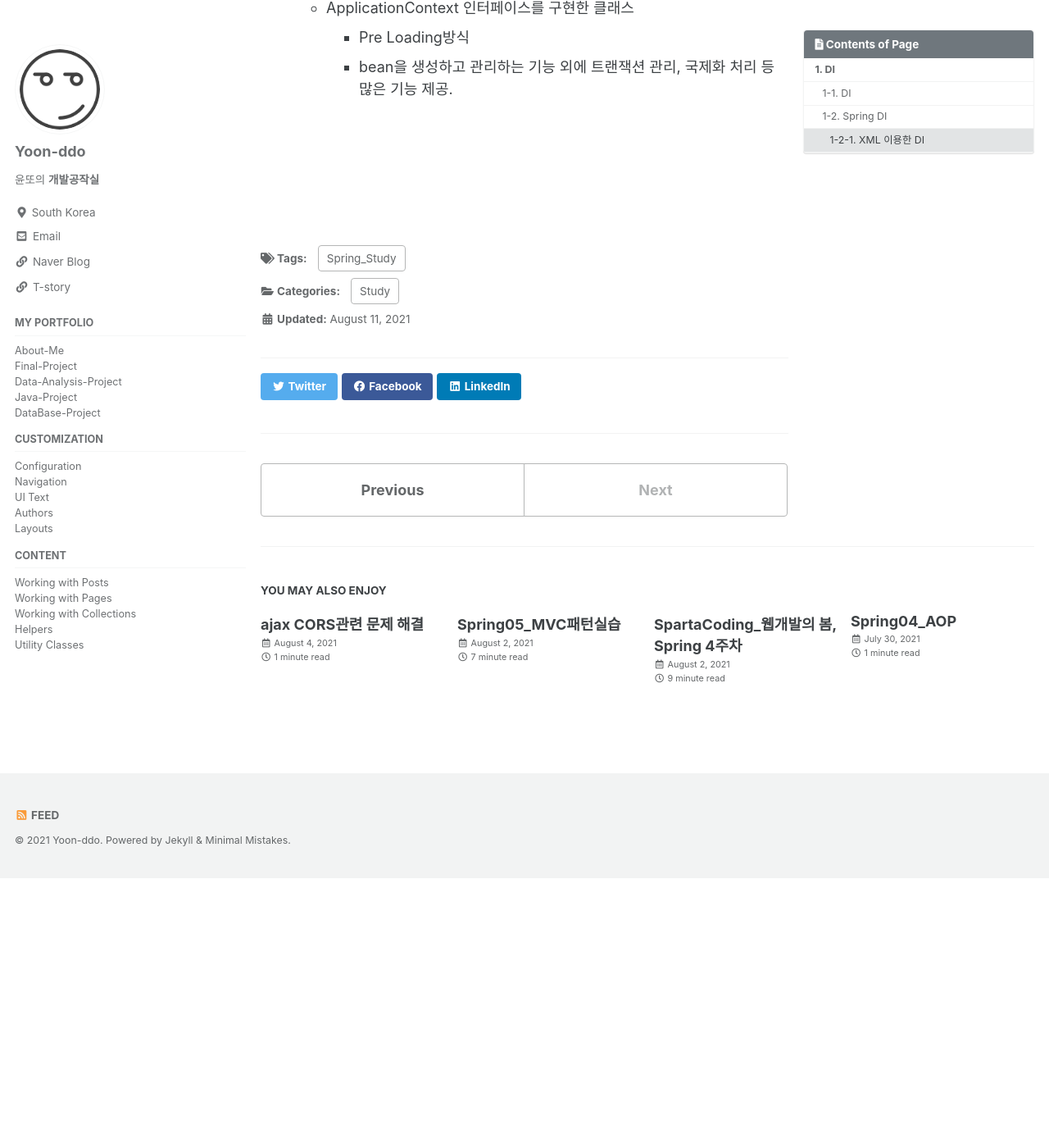
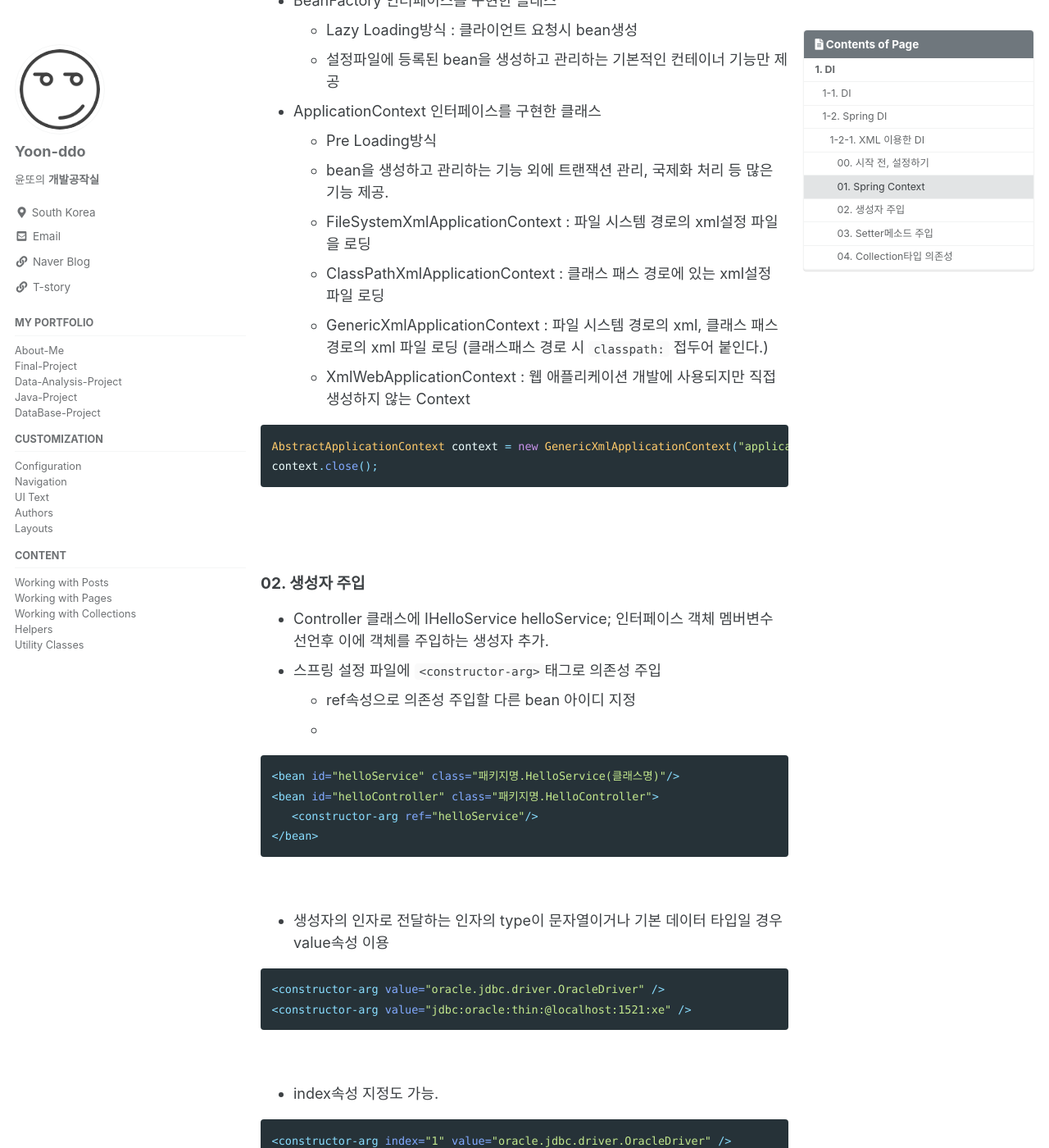
Before and after one commit to Yoon-ddo/Yoon-ddo.github.io, a Jekyll site: the page built from _posts/2021-08-11-Spring06_복습.md, in a window 1280 px wide and 1400 px high, scrolled down 2341 px. Shown: the whole window at 82% size. Built offline with Jekyll 4.4.1, drawn with Linux system fonts in a browser that asks for light colours; cached includes are drawn as plain includes; before the commit the page ends 3412 px from its top, so only the background shows below that; some of the changed text lies outside the part shown.

Commit message:
Update 2021-08-11-Spring06_복습.md

````diff
--- a/_posts/2021-08-11-Spring06_복습.md
+++ b/_posts/2021-08-11-Spring06_복습.md
@@ -31,7 +31,7 @@ tags:
     2. Setter주입 : `public void setHelloService(IHelloService helloservice){ this.helloService = helloservice; }`
     3. main에서 기본 생성자로 Controller객체 선언 후, .setHelloService(helloservice); 객체 전달
 
-<br><br>
+<br><br><br>
 
 ## 1-2. Spring DI
 * 스프링의 의존성 주입?
@@ -42,12 +42,13 @@ tags:
   - XML을 이용한 DI
   - Annotation을 이용한 DI
 
+<br><br>
 
 ### 1-2-1. XML 이용한 DI
 * 생성자를 이용한 의존성 주입
 * setter 메소드를 이용한 의존성 주입
 
-* 시작 전, 설정하기
+#### 00. 시작 전, 설정하기
   - `src/main/resources`에서 Spring Bean Configuration File 생성 ( = xml 파일생성)
   - bean설정
     + name / id : 고유 식별자 지정.
@@ -56,7 +57,7 @@ tags:
     + lazy-init : bean이 사용되는 시점에 인스턴스 생성 (true / false)
     + destroy-method : bean삭제 직전 지정한 메소드 실행
 
-* Spring Context
+#### 01. Spring Context
   - 객체를 생성하고 관리하는 컨테이너 기능
   - BeanFactory 인터페이스를 구현한 클래스
     + Lazy Loading방식 : 클라이언트 요청시 bean생성
@@ -64,9 +65,112 @@ tags:
   - ApplicationContext 인터페이스를 구현한 클래스
     + Pre Loading방식
     + bean을 생성하고 관리하는 기능 외에 트랜잭션 관리, 국제화 처리 등 많은 기능 제공.
+    + FileSystemXmlApplicationContext : 파일 시스템 경로의 xml설정 파일을 로딩
+    + ClassPathXmlApplicationContext : 클래스 패스 경로에 있는 xml설정 파일 로딩
+    + GenericXmlApplicationContext : 파일 시스템 경로의 xml, 클래스 패스 경로의 xml 파일 로딩 (클래스패스 경로 시 `classpath:` 접두어 붙인다.)
+    + XmlWebApplicationContext : 웹 애플리케이션 개발에 사용되지만 직접 생성하지 않는 Context
 
+```java
+AbstractApplicationContext context = new GenericXmlApplicationContext("application-config.xml");
+context.close();
+```
 
+<br><br>
 
+#### 02. 생성자 주입
+* Controller 클래스에 IHelloService helloService; 인터페이스 객체 멤버변수 선언후 이에 객체를 주입하는 생성자 추가.
+* 스프링 설정 파일에 `<constructor-arg>`태그로 의존성 주입
+  - ref속성으로 의존성 주입할 다른 bean 아이디 지정
+  - <constructor-arg ref="helloService"/>
+
+```xml
+<bean id="helloService" class="패키지명.HelloService(클래스명)"/>
+<bean id="helloController" class="패키지명.HelloController">
+   <constructor-arg ref="helloService"/>
+</bean>
+```
+
+<br>
+
+* 생성자의 인자로 전달하는 인자의 type이 문자열이거나 기본 데이터 타입일 경우 value속성 이용
+
+```xml
+<constructor-arg value="oracle.jdbc.driver.OracleDriver" />
+<constructor-arg value="jdbc:oracle:thin:@localhost:1521:xe" />
+```
+
+<br>
+
+* index속성 지정도 가능.
+
+```xml
+<constructor-arg index="1" value="oracle.jdbc.driver.OracleDriver" />
+<constructor-arg index="0" value="jdbc:oracle:thin:@localhost:1521:xe" />
+```
+
+<br>
+
+* 인자로 전달하는 객체가 null일 경우
+
+```xml
+<constructor-arg>
+  <null/>
+</constructor-arg>
+```
+
+<br><br>
+
+#### 03. Setter메소드 주입
+* Controller 클래스에 IHelloService helloService; 인터페이스 객체 멤버변수 선언후 이에 객체를 주입하는 Setter 메소드 추가.
+* 스프링 설정파일에서 `<property>`태그를 이용하여 의존 객체 주입 <span style="color:red">( 기본 생성자 외에 다른 생성자 정의 금지 )</span>
+  - name : 의존성을 주입할 bean의 고유 이름
+  - ref : 의존성을 주입할 객체의 이름
+  - value : 값을 지정
+
+```xml
+<bean id="helloService" class="패키지명.HelloService"/>
+<bean id="helloController" class="패키지명.HelloController">
+    <property name="helloService" ref="helloService" />
+</bean>
+```
+
+<br>
+
+* value로 string,기본데이터 타입 의존성 주입 가능
+
+```xml
+<bean id="helloController" class="패키지명.HelloController">
+  <property name="driverClassName" value="oracle.jdbc.driver.OracleDriver" />
+  <property name="url" value="jdbc:oracle:thin:@localhost:1521:xe" />
+</bean>
+```
+
+<br>
+
+* p네임스페이스
+  - Setter주입 사용시 p네임스페이스를 이용하여 bean 태그의 속성으로 의존성 주입 가능.
+  - Namespace탭에서 `p 네임스페이스` 선택. 별도의 스키마가 없으므로, 네임스페이스만 선언하고 사용할 수 있다.
+  - 의존성 주입
+    + `p:변수명-ref="bean이름"`
+  - string과 기본 데이터 타입
+    + `p:변수명="값"`
+
+```xml
+<bean id="helloService" class="패키지명.HelloService" />
+<bean id="helloController" p:helloService-ref="helloService" class="패키지명.HelloController" />
+```
+
+<br><br>
+
+#### 04. Collection타입 의존성
+* List, Set, Map, props
+* 의존성 설정 태그
+| 태그 | 타입 |
+|:---:|:---:|
+| <list> | java.util.List 또는 배열 |
+| <set> | java.util.Set |
+| <map> | java.util.Map |
+| <props> | java.util.Properties |
 
 
 
````
